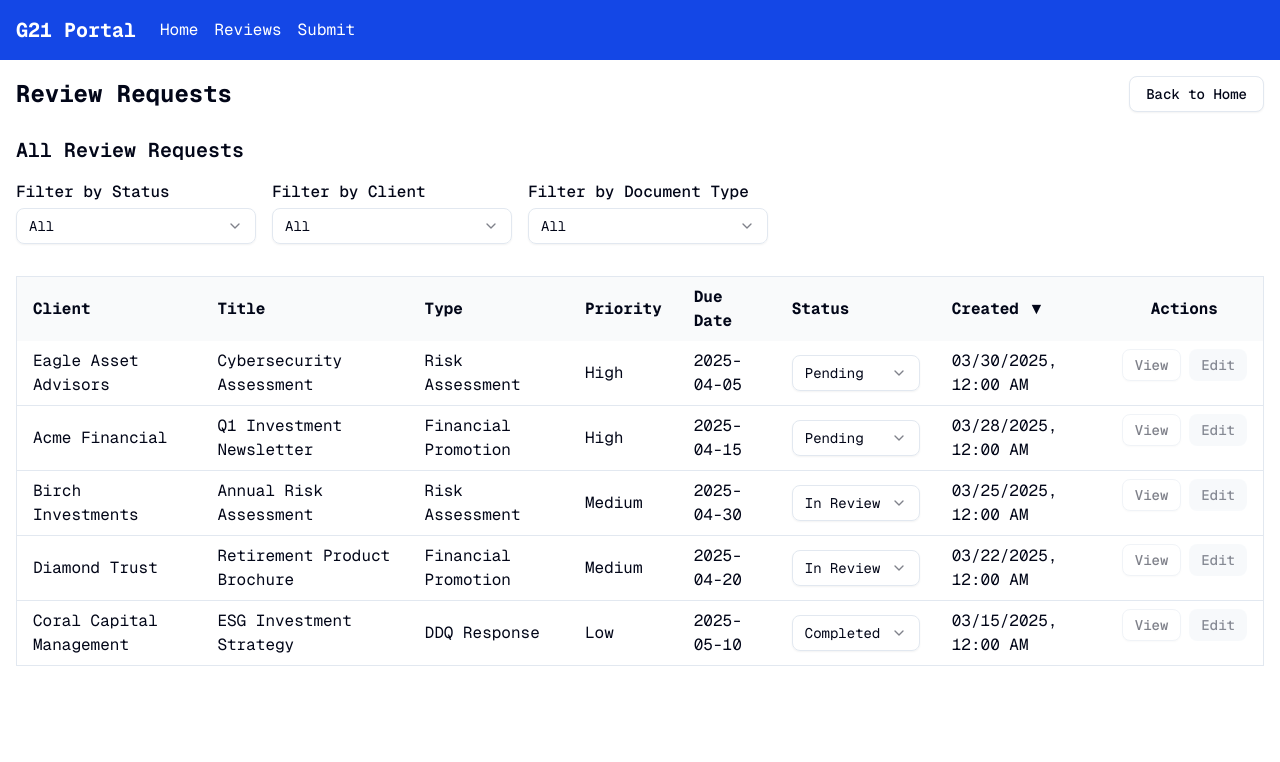
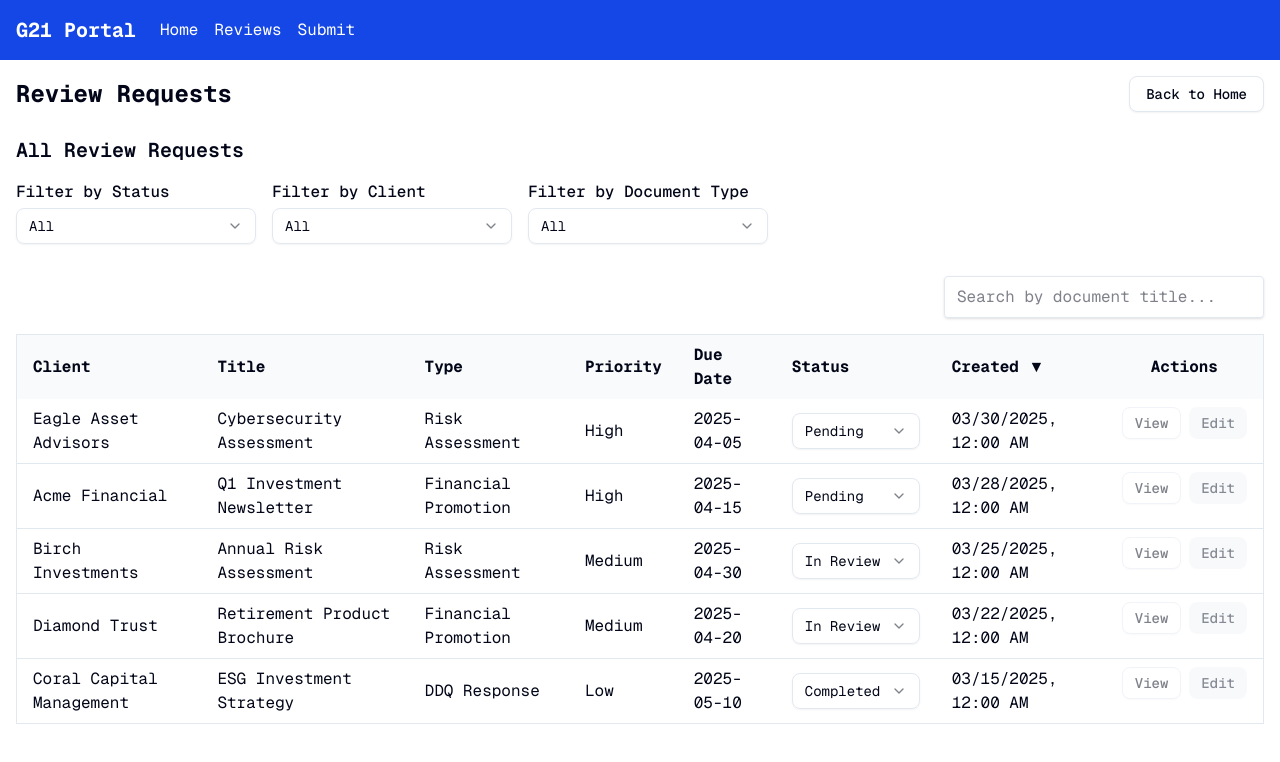
Before and after one commit to miriam-z/g21-coding-solution, a Next.js app: page /reviews in a window 1280 px wide. Shown: the top 762 px of the page. Built offline with nearby package versions, Linux system fonts and the light colour scheme.

Commit message:
Add search input for document titles

```diff
--- a/src/app/reviews/ReviewRequestTable.tsx
+++ b/src/app/reviews/ReviewRequestTable.tsx
@@ -17,6 +17,7 @@ type SortKey = "clientName" | "documentTitle" | "documentType" | "priority" | "d
 type SortDirection = "asc" | "desc";
 
 export default function ReviewRequestTable({ statusFilter, clientFilter, typeFilter }: ReviewRequestTableProps) {
+  const [search, setSearch] = useState("");
   const [requests, setRequests] = useState<ReviewRequest[]>([]);
   const [loading, setLoading] = useState(true);
   const [error, setError] = useState("");
@@ -46,6 +47,9 @@ export default function ReviewRequestTable({ statusFilter, clientFilter, typeFil
   }
   if (typeFilter !== "All") {
     filtered = filtered.filter(r => r.documentType === typeFilter);
+  }
+  if (search.trim() !== "") {
+    filtered = filtered.filter(r => r.documentTitle.toLowerCase().includes(search.trim().toLowerCase()));
   }
 
   // Sorting
@@ -78,7 +82,17 @@ export default function ReviewRequestTable({ statusFilter, clientFilter, typeFil
   });
 
   return (
-    <div className="overflow-x-auto">
+    <div>
+      <div className="mb-4 flex justify-end">
+        <input
+          type="text"
+          value={search}
+          onChange={e => setSearch(e.target.value)}
+          placeholder="Search by document title..."
+          className="border rounded px-3 py-2 w-full max-w-xs shadow-sm focus:outline-none focus:ring focus:border-blue-300"
+        />
+      </div>
+      <div className="overflow-x-auto">
       {loading ? (
         <div className="p-6 flex flex-col items-center justify-center text-gray-500">
           <span className="mb-2"><Spinner size={32} /></span>
@@ -138,6 +152,7 @@ export default function ReviewRequestTable({ statusFilter, clientFilter, typeFil
           </tbody>
         </table>
       )}
+      </div>
     </div>
   );
 }
```
